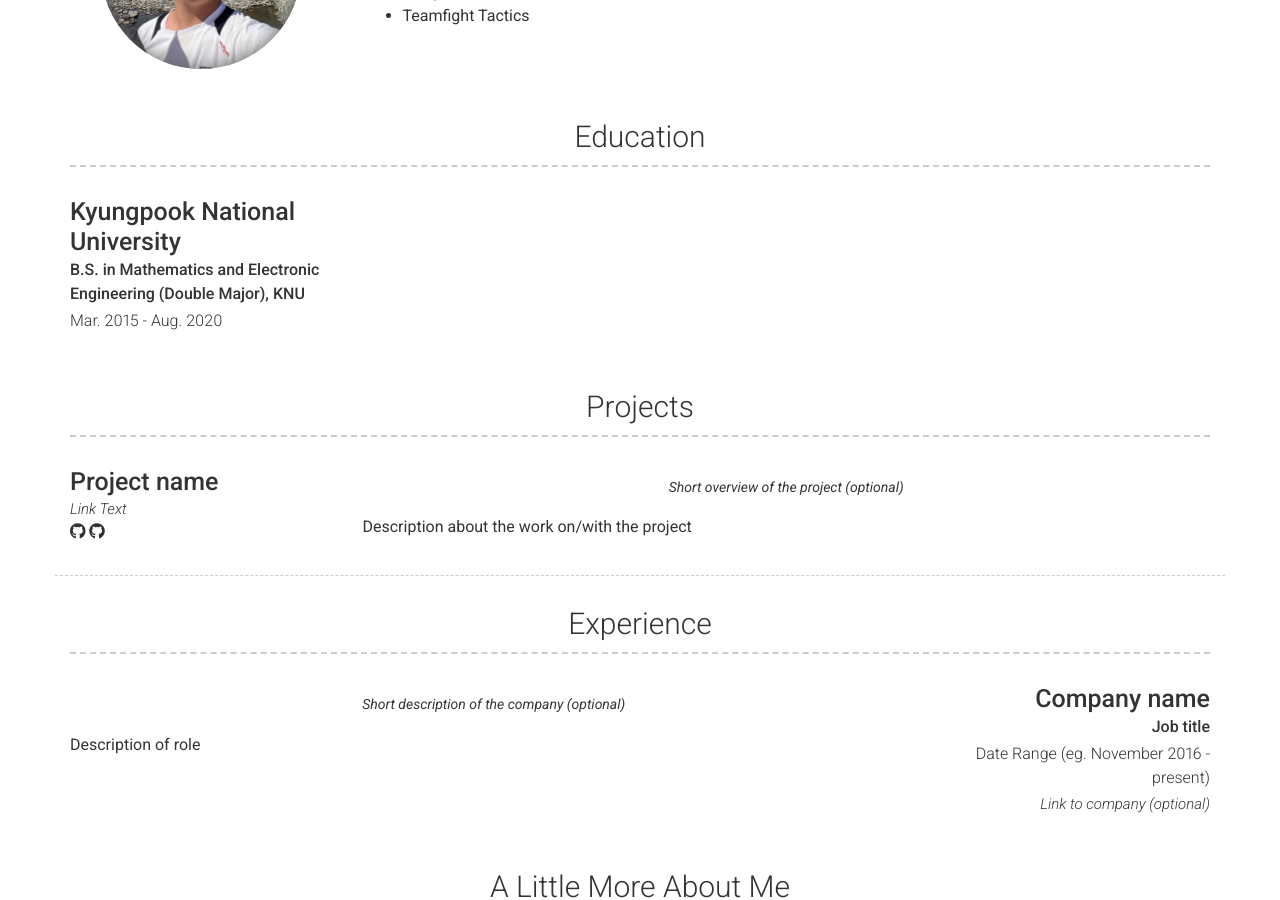
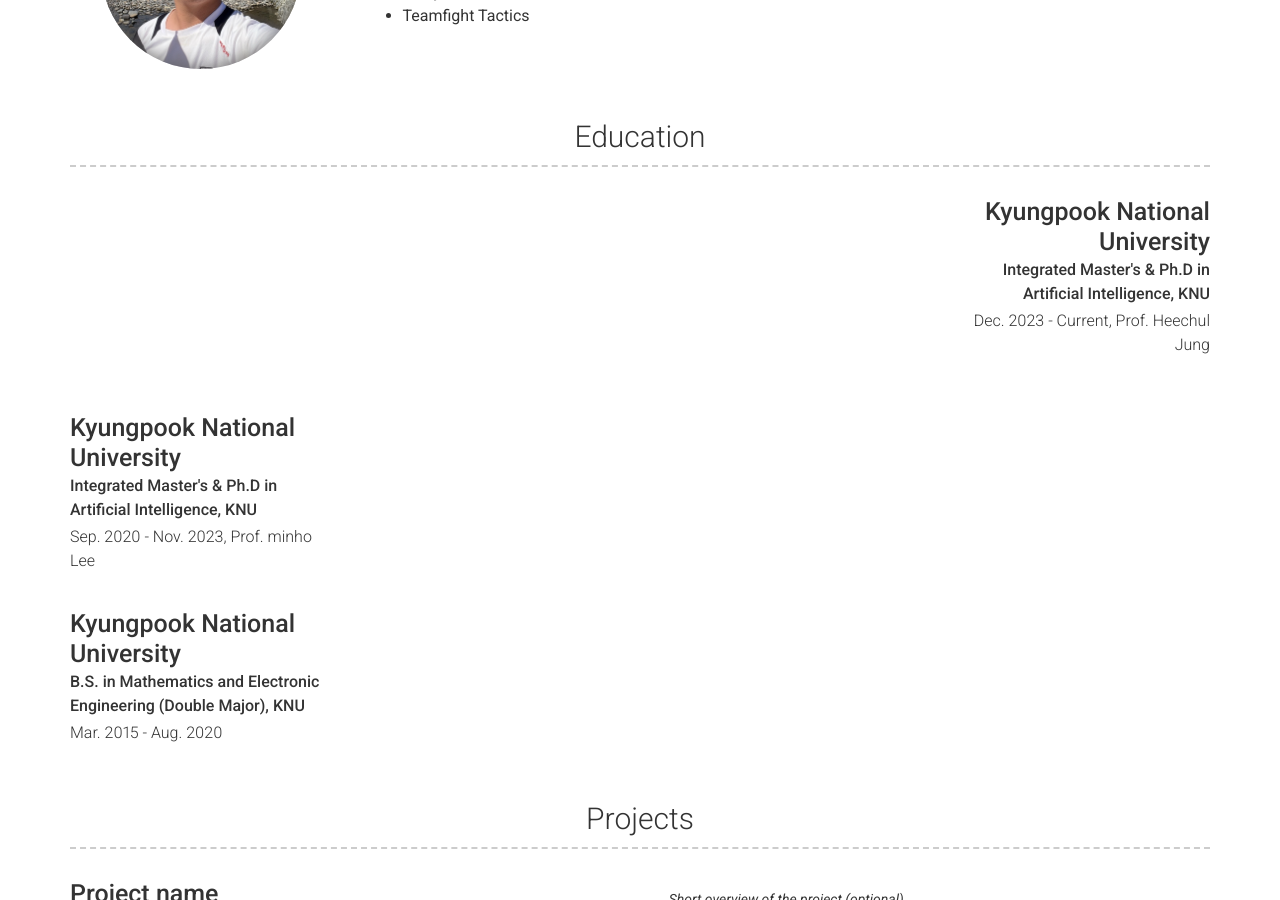
Before and after one commit to zini9405/zini9405.github.io, a Jekyll site: the page built from index.md, in a window 1280 px wide and 900 px high, scrolled down 410 px. Built offline with Jekyll 4.4.1, drawn with Linux system fonts in a browser that asks for light colours; nearby versions of some CDN libraries.

Commit message:
Update _config.yml

```diff
--- a/_config.yml
+++ b/_config.yml
@@ -80,14 +80,10 @@ content:
         title: Kyungpook National University
         sub_title: Integrated Master's & Ph.D in Artificial Intelligence, KNU
         caption: Dec. 2023 - Current, Prof. Heechul Jung
-    layout: list
-    content:
       - layout: center
         title: Kyungpook National University
         sub_title: Integrated Master's & Ph.D in Artificial Intelligence, KNU
         caption: Sep. 2020 - Nov. 2023, Prof. minho Lee
-    layout: list
-    content:
       - layout: left
         title: Kyungpook National University
         sub_title: B.S. in Mathematics and Electronic Engineering (Double Major), KNU
```
